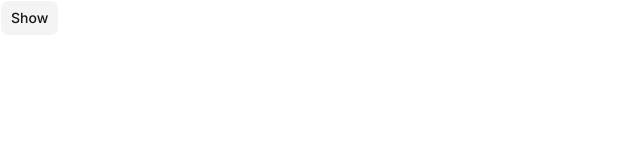
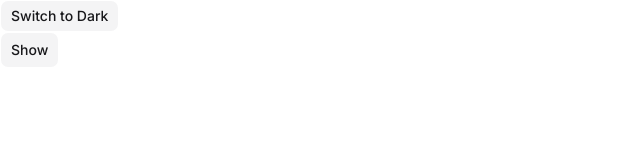
Before and after one commit to dosepehr/frontend-foundation, a Next.js app: page / in a window 1280 px wide. Shown: the top 160 px of the page, without its empty margins (0-640 px from the left). Built offline with nearby package versions, Linux system fonts and the light colour scheme.

Commit message:
add theme changing

```diff
--- a/package.json
+++ b/package.json
@@ -3,7 +3,7 @@
   "version": "0.1.0",
   "private": true,
   "scripts": {
-    "dev": "next dev",
+    "dev": "next dev --port 4000",
     "build": "next build",
     "start": "next start",
     "lint": "eslint"
--- a/src/app/layout.tsx
+++ b/src/app/layout.tsx
@@ -1,6 +1,7 @@
 import type { Metadata } from 'next';
 import { Geist, Geist_Mono, Inter } from 'next/font/google';
 import './globals.css';
+import { ThemeProvider } from '@/utils/context/ThemeProvider';
 
 const inter = Inter({ subsets: ['latin'], variable: '--font-sans' });
 
@@ -29,7 +30,9 @@ export default function RootLayout({
             <body
                 className={`${geistSans.variable} ${geistMono.variable} antialiased`}
             >
-                {children}
+                <ThemeProvider defaultTheme='system' storageKey='ui-theme'>
+                    {children}
+                </ThemeProvider>
             </body>
         </html>
     );
--- a/src/app/page.tsx
+++ b/src/app/page.tsx
@@ -1,15 +1,16 @@
+import ThemeChange from '@/components/common/ThemeChange';
 import AlertDialogGroup from '@/components/ui/AlertDialog';
 import { Button } from '@/components/ui/Button';
 
 const page = () => {
     return (
         <>
+            <ThemeChange />
             <AlertDialogGroup
                 trigger={<Button variant={'secondary'}>Show</Button>}
                 title='sure?'
                 description={<div>hi</div>}
             >
-                fkfkfkf
                 <input />
             </AlertDialogGroup>
         </>
--- /dev/null
+++ b/src/components/common/ThemeChange/index.tsx
@@ -0,0 +1,17 @@
+'use client';
+import { Button } from '@/components/ui/Button';
+import { useTheme } from '@/utils/hooks/useTheme';
+
+const ThemeChange = () => {
+    const { appliedTheme, toggleTheme } = useTheme();
+
+    return (
+        <header className=''>
+            <Button onClick={toggleTheme} variant='secondary' size='sm'>
+                {appliedTheme === 'dark' ? 'Switch to Light' : 'Switch to Dark'}
+            </Button>
+        </header>
+    );
+};
+
+export default ThemeChange;
--- /dev/null
+++ b/src/utils/context/ThemeProvider.tsx
@@ -0,0 +1,106 @@
+'use client';
+import React, {
+    createContext,
+    useContext,
+    useEffect,
+    useMemo,
+    useState,
+} from 'react';
+
+type Theme = 'light' | 'dark' | 'system';
+
+type ThemeProviderProps = {
+    children: React.ReactNode;
+    defaultTheme?: Theme;
+    storageKey?: string;
+};
+
+type ThemeProviderState = {
+    theme: Theme;
+    appliedTheme: 'light' | 'dark';
+    setTheme: (theme: Theme) => void;
+    toggleTheme: () => void;
+};
+
+const initialThemeState: ThemeProviderState = {
+    theme: 'system',
+    appliedTheme: 'light',
+    setTheme: () => null,
+    toggleTheme: () => null,
+};
+
+export const ThemeProviderContext =
+    createContext<ThemeProviderState>(initialThemeState);
+
+const resolveAppliedTheme = (t: Theme): 'light' | 'dark' => {
+    if (t === 'system') {
+        return window.matchMedia('(prefers-color-scheme: dark)').matches
+            ? 'dark'
+            : 'light';
+    }
+    return t;
+};
+
+export function ThemeProvider({
+    children,
+    defaultTheme = 'system',
+    storageKey = 'vite-ui-theme',
+    ...props
+}: ThemeProviderProps) {
+    const [theme, setThemeState] = useState<Theme>(() => {
+        if (typeof window === 'undefined') return defaultTheme;
+        return (localStorage.getItem(storageKey) as Theme) || defaultTheme;
+    });
+
+    const appliedTheme = useMemo(() => resolveAppliedTheme(theme), [theme]);
+
+    useEffect(() => {
+        const root = document.documentElement;
+        if (appliedTheme === 'dark') {
+            root.classList.add('dark');
+        } else {
+            root.classList.remove('dark');
+        }
+    }, [appliedTheme]);
+
+    useEffect(() => {
+        if (theme !== 'system') return;
+
+        const mediaQuery = window.matchMedia('(prefers-color-scheme: dark)');
+
+        const handleChange = (e: MediaQueryListEvent) => {
+            const root = document.documentElement;
+            if (e.matches) {
+                root.classList.add('dark');
+            } else {
+                root.classList.remove('dark');
+            }
+        };
+
+        mediaQuery.addEventListener('change', handleChange);
+        return () => mediaQuery.removeEventListener('change', handleChange);
+    }, [theme]);
+
+    const setTheme = (newTheme: Theme) => {
+        localStorage.setItem(storageKey, newTheme);
+        setThemeState(newTheme);
+    };
+
+    const toggleTheme = () => {
+        const next = appliedTheme === 'dark' ? 'light' : 'dark';
+        setTheme(next);
+    };
+
+    const value: ThemeProviderState = {
+        theme,
+        appliedTheme,
+        setTheme,
+        toggleTheme,
+    };
+
+    return (
+        <ThemeProviderContext.Provider {...props} value={value}>
+            {children}
+        </ThemeProviderContext.Provider>
+    );
+}
--- /dev/null
+++ b/src/utils/hooks/useTheme.ts
@@ -0,0 +1,10 @@
+import { useContext } from 'react';
+import { ThemeProviderContext } from '../context/ThemeProvider';
+
+export const useTheme = () => {
+    const context = useContext(ThemeProviderContext);
+    if (!context) {
+        console.error('useTheme must be used within ThemeProvider');
+    }
+    return context;
+};
```
